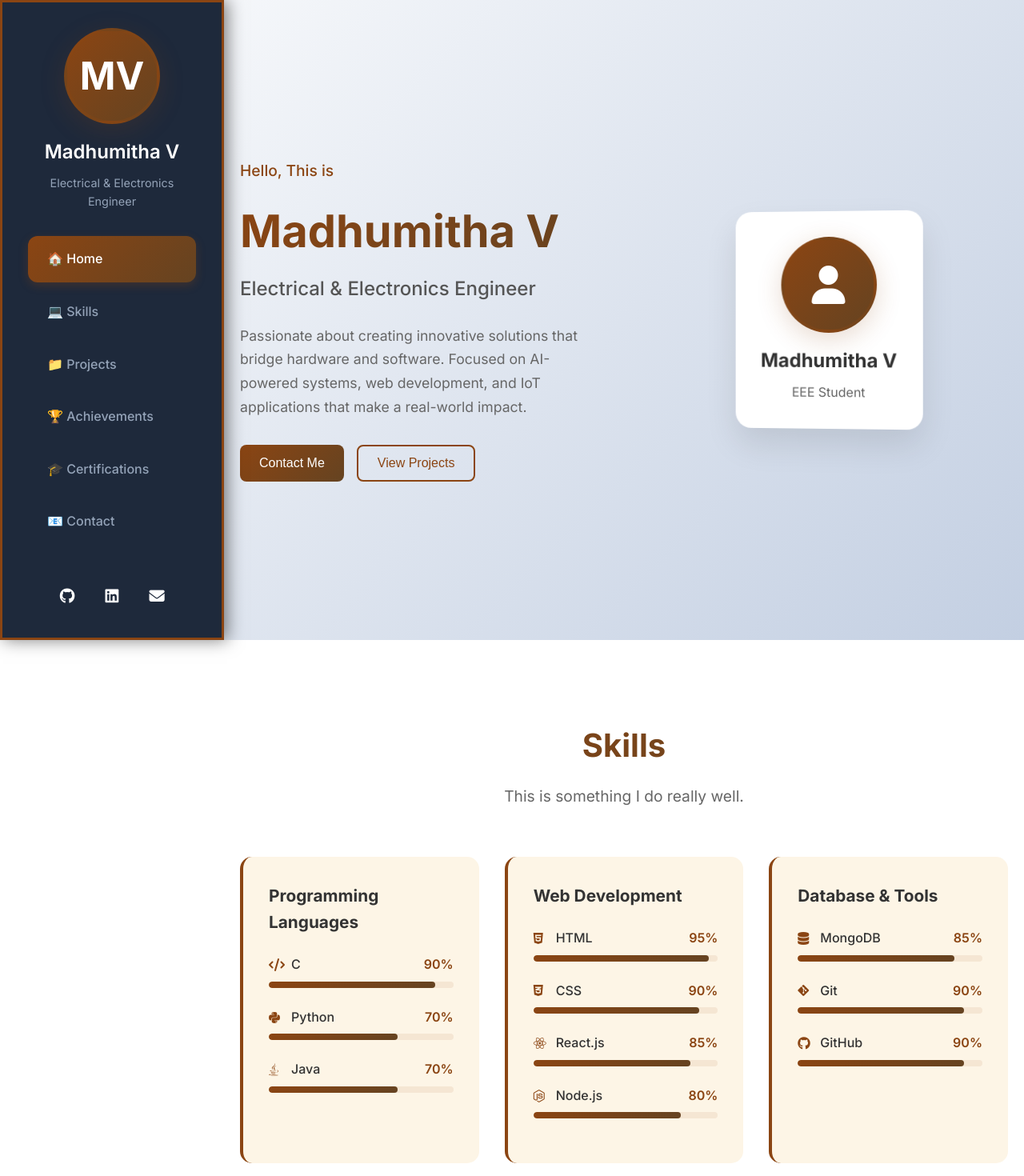
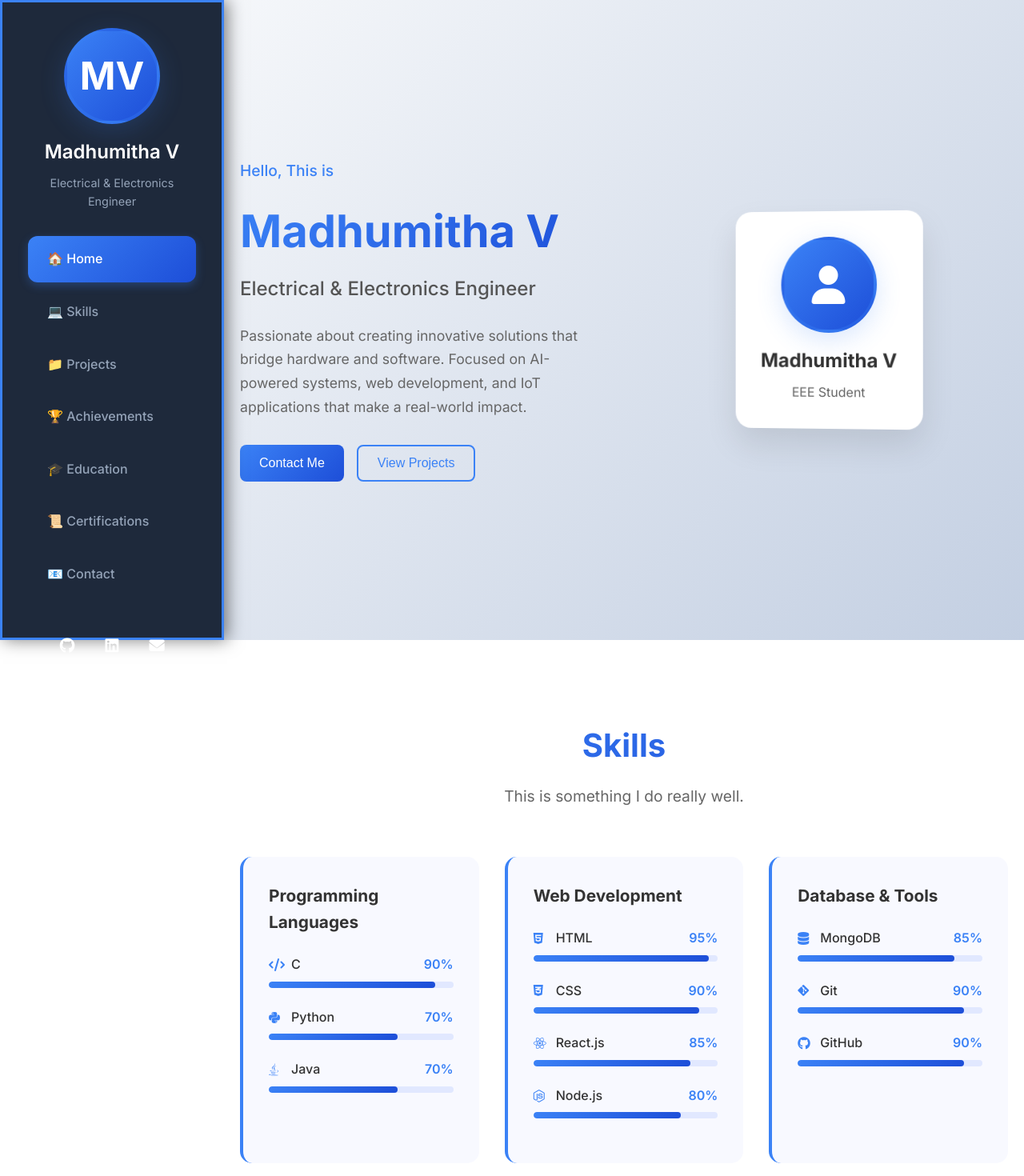
Before and after one commit to madhumitha27V/PORTFOLIO, a React (Create React App) app: page / in a window 1280 px wide. Shown: the top 1470 px of the page at 80% size. Built offline with nearby package versions, Linux system fonts and the light colour scheme.

Commit message:
Revert to blue theme, add separate Certifications section, and fix navigation

```diff
--- a/src/App.css
+++ b/src/App.css
@@ -39,7 +39,7 @@
   width: 280px !important;
   height: 100vh !important;
   background: #1e293b !important;
-  border: 3px solid #8B4513 !important;
+  border: 3px solid #3b82f6 !important;
   padding: 2rem !important;
   display: flex !important;
   flex-direction: column !important;
@@ -98,7 +98,7 @@
   width: 120px;
   height: 120px;
   border-radius: 50%;
-  background: linear-gradient(135deg, #8B4513 0%, #654321 100%);
+  background: linear-gradient(135deg, #3b82f6 0%, #1d4ed8 100%);
   display: flex;
   align-items: center;
   justify-content: center;
@@ -106,8 +106,8 @@
   font-size: 3rem;
   color: white;
   font-weight: bold;
-  border: 4px solid rgba(139, 69, 19, 0.3);
-  box-shadow: 0 8px 32px rgba(139, 69, 19, 0.2);
+  border: 4px solid rgba(59, 130, 246, 0.3);
+  box-shadow: 0 8px 32px rgba(59, 130, 246, 0.2);
 }
 
 .profile-name {
@@ -142,15 +142,15 @@
 }
 
 .nav-item:hover {
-  background: rgba(139, 69, 19, 0.1);
-  color: #8B4513;
+  background: rgba(59, 130, 246, 0.1);
+  color: #3b82f6;
   transform: translateX(5px);
 }
 
 .nav-item.active {
-  background: linear-gradient(135deg, #8B4513 0%, #654321 100%);
+  background: linear-gradient(135deg, #3b82f6 0%, #1d4ed8 100%);
   color: white;
-  box-shadow: 0 4px 12px rgba(139, 69, 19, 0.3);
+  box-shadow: 0 4px 12px rgba(59, 130, 246, 0.3);
 }
 
 .nav-item i {
@@ -181,10 +181,10 @@
 }
 
 .social-link:hover {
-  background: linear-gradient(135deg, #8B4513 0%, #654321 100%);
+  background: linear-gradient(135deg, #3b82f6 0%, #1d4ed8 100%);
   color: white;
   transform: translateY(-2px);
-  box-shadow: 0 4px 12px rgba(139, 69, 19, 0.3);
+  box-shadow: 0 4px 12px rgba(59, 130, 246, 0.3);
 }
 
 .container {
@@ -210,23 +210,23 @@
 }
 
 .btn-primary {
-  background: linear-gradient(135deg, #8B4513 0%, #654321 100%);
+  background: linear-gradient(135deg, #3b82f6 0%, #1d4ed8 100%);
   color: white;
 }
 
 .btn-primary:hover {
   transform: translateY(-2px);
-  box-shadow: 0 10px 20px rgba(139, 69, 19, 0.3);
+  box-shadow: 0 10px 20px rgba(59, 130, 246, 0.3);
 }
 
 .btn-outline {
-  border: 2px solid #8B4513;
-  color: #8B4513;
+  border: 2px solid #3b82f6;
+  color: #3b82f6;
   background: transparent;
 }
 
 .btn-outline:hover {
-  background: #8B4513;
+  background: #3b82f6;
   color: white;
   transform: translateY(-2px);
 }
@@ -240,7 +240,7 @@
   font-size: 2.5rem;
   font-weight: 700;
   margin-bottom: 16px;
-  background: linear-gradient(135deg, #8B4513 0%, #654321 100%);
+  background: linear-gradient(135deg, #3b82f6 0%, #1d4ed8 100%);
   -webkit-background-clip: text;
   -webkit-text-fill-color: transparent;
   background-clip: text;
@@ -301,7 +301,7 @@
 }
 
 .nav-menu a:hover {
-  color: #8B4513;
+  color: #3b82f6;
 }
 
 .nav-menu a::after {
@@ -311,7 +311,7 @@
   left: 0;
   width: 0;
   height: 2px;
-  background: linear-gradient(135deg, #8B4513 0%, #654321 100%);
+  background: linear-gradient(135deg, #3b82f6 0%, #1d4ed8 100%);
   transition: width 0.3s ease;
 }
 
@@ -386,7 +386,7 @@
 
 .hero-greeting {
   font-size: 1.2rem;
-  color: #8B4513;
+  color: #3b82f6;
   margin-bottom: 1rem;
   font-weight: 500;
 }
@@ -395,7 +395,7 @@
   font-size: 3.5rem;
   font-weight: 700;
   margin-bottom: 0.5rem;
-  background: linear-gradient(135deg, #8B4513 0%, #654321 100%);
+  background: linear-gradient(135deg, #3b82f6 0%, #1d4ed8 100%);
   -webkit-background-clip: text;
   -webkit-text-fill-color: transparent;
   background-clip: text;
@@ -444,7 +444,7 @@
 .profile-image {
   width: 120px;
   height: 120px;
-  background: linear-gradient(135deg, #8B4513 0%, #654321 100%);
+  background: linear-gradient(135deg, #3b82f6 0%, #1d4ed8 100%);
   border-radius: 50%;
   display: flex;
   align-items: center;
@@ -479,10 +479,10 @@
 }
 
 .skill-category {
-  background: #FDF5E6;
+  background: #f8f9ff;
   border-radius: 15px;
   padding: 2rem;
-  border-left: 4px solid #8B4513;
+  border-left: 4px solid #3b82f6;
   transition: transform 0.3s ease;
 }
 
@@ -514,7 +514,7 @@
 }
 
 .skill-info i {
-  color: #8B4513;
+  color: #3b82f6;
   width: 20px;
 }
 
@@ -525,19 +525,19 @@
 
 .skill-percentage {
   font-weight: 600;
-  color: #8B4513;
+  color: #3b82f6;
 }
 
 .skill-bar {
   height: 8px;
-  background: #F5E6D3;
+  background: #e1e8ff;
   border-radius: 4px;
   overflow: hidden;
 }
 
 .skill-progress {
   height: 100%;
-  background: linear-gradient(135deg, #8B4513 0%, #654321 100%);
+  background: linear-gradient(135deg, #3b82f6 0%, #1d4ed8 100%);
   border-radius: 4px;
   transition: width 1s ease;
 }
@@ -560,7 +560,7 @@
 }
 
 .tech-tag {
-  background: linear-gradient(135deg, #8B4513 0%, #654321 100%);
+  background: linear-gradient(135deg, #3b82f6 0%, #1d4ed8 100%);
   color: white;
   padding: 8px 16px;
   border-radius: 25px;
@@ -602,7 +602,7 @@
 
 .project-image {
   height: 200px;
-  background: linear-gradient(135deg, #D2B48C 0%, #8B4513 100%);
+  background: linear-gradient(135deg, #667eea 0%, #764ba2 100%);
   display: flex;
   align-items: center;
   justify-content: center;
@@ -623,7 +623,7 @@
 }
 
 .project-category {
-  color: #8B4513;
+  color: #667eea;
   font-size: 0.9rem;
   font-weight: 500;
   margin-bottom: 1rem;
@@ -661,15 +661,15 @@
   gap: 0.5rem;
   padding: 8px 12px;
   text-decoration: none;
-  color: #8B4513;
-  border: 1px solid #8B4513;
+  color: #3b82f6;
+  border: 1px solid #3b82f6;
   border-radius: 5px;
   font-size: 0.9rem;
   transition: all 0.3s ease;
 }
 
 .project-link:hover {
-  background: #8B4513;
+  background: #3b82f6;
   color: white;
 }
 
@@ -736,7 +736,7 @@
 }
 
 .modal-category {
-  color: #8B4513;
+  color: #667eea;
   font-size: 0.9rem;
 }
 
@@ -794,7 +794,7 @@
   padding: 2rem;
   box-shadow: 0 10px 30px rgba(0, 0, 0, 0.1);
   transition: all 0.3s ease;
-  border-left: 4px solid #8B4513;
+  border-left: 4px solid #667eea;
 }
 
 .achievement-card:hover {
@@ -806,8 +806,8 @@
   border-left-color: #ffd700;
 }
 
-.achievement-card.brown {
-  border-left-color: #8B4513;
+.achievement-card.blue {
+  border-left-color: #007bff;
 }
 
 .achievement-card.green {
@@ -821,7 +821,7 @@
 .achievement-icon {
   font-size: 2.5rem;
   margin-bottom: 1rem;
-  color: #8B4513;
+  color: #3b82f6;
 }
 
 .achievement-header h3 {
@@ -846,7 +846,7 @@
 }
 
 .achievement-date {
-  color: #8B4513;
+  color: #3b82f6;
   font-size: 0.9rem;
   font-weight: 500;
   display: flex;
@@ -888,7 +888,7 @@
 }
 
 .education-card {
-  background: #FDF5E6;
+  background: #f8f9ff;
   border-radius: 15px;
   padding: 2rem;
   display: flex;
@@ -898,7 +898,7 @@
 
 .education-icon {
   font-size: 2rem;
-  color: #8B4513;
+  color: #3b82f6;
 }
 
 .education-content h4 {
@@ -912,7 +912,7 @@
 }
 
 .education-grade {
-  color: #8B4513;
+  color: #3b82f6;
   font-weight: 500;
 }
 
@@ -1010,7 +1010,7 @@
 .contact-icon {
   width: 50px;
   height: 50px;
-  background: linear-gradient(135deg, #8B4513 0%, #654321 100%);
+  background: linear-gradient(135deg, #3b82f6 0%, #1d4ed8 100%);
   border-radius: 10px;
   display: flex;
   align-items: center;
@@ -1030,14 +1030,14 @@
 }
 
 .contact-link {
-  color: #8B4513;
+  color: #3b82f6;
   text-decoration: none;
   font-weight: 500;
   transition: color 0.3s ease;
 }
 
 .contact-link:hover {
-  color: #654321;
+  color: #1d4ed8;
 }
 
 .resume-download {
@@ -1081,7 +1081,7 @@
 .form-group input:focus,
 .form-group textarea:focus {
   outline: none;
-  border-color: #8B4513;
+  border-color: #3b82f6;
 }
 
 .form-group textarea {
@@ -1132,7 +1132,7 @@
 }
 
 .footer-section h4 {
-  color: #8B4513;
+  color: #3b82f6;
   margin-bottom: 1rem;
 }
 
@@ -1179,7 +1179,7 @@
 }
 
 .footer-links a:hover {
-  color: #8B4513;
+  color: #3b82f6;
 }
 
 .footer-contact p {
@@ -1191,7 +1191,7 @@
 }
 
 .footer-contact i {
-  color: #8B4513;
+  color: #3b82f6;
   width: 20px;
 }
 
@@ -1202,7 +1202,7 @@
 }
 
 .footer-tech span {
-  background: #8B4513;
+  background: #3b82f6;
   color: white;
   padding: 4px 8px;
   border-radius: 4px;
@@ -1381,6 +1381,6 @@
 a:focus,
 input:focus,
 textarea:focus {
-  outline: 2px solid #8B4513;
+  outline: 2px solid #3b82f6;
   outline-offset: 2px;
 }
--- a/src/App.js
+++ b/src/App.js
@@ -5,6 +5,7 @@
 import Skills from './components/Skills';
 import Projects from './components/Projects';
 import Achievements from './components/Achievements';
+import Certifications from './components/Certifications';
 import Contact from './components/Contact';
 import Footer from './components/Footer';
 
@@ -17,6 +18,7 @@
         <Skills />
         <Projects />
         <Achievements />
+        <Certifications />
         <Contact />
         <Footer />
       </div>
--- a/src/components/Achievements.js
+++ b/src/components/Achievements.js
@@ -18,7 +18,7 @@
       category: "Leadership",
       date: "2023-2024",
       icon: "fas fa-users",
-      color: "brown"
+      color: "blue"
     },
     {
       id: 3,
@@ -36,7 +36,7 @@
       category: "Achievement",
       date: "2025",
       icon: "fas fa-medal",
-      color: "brown",
+      color: "blue",
       reward: "₹1000"
     },
     {
--- /dev/null
+++ b/src/components/Certifications.js
@@ -0,0 +1,110 @@
+import React from 'react';
+
+const Certifications = () => {
+  const certifications = [
+    {
+      id: 1,
+      title: "Microsoft Applied Skills",
+      issuer: "Microsoft",
+      description: "Azure AI Language Processing",
+      date: "2024",
+      icon: "fab fa-microsoft",
+      color: "#00bcf2"
+    },
+    {
+      id: 2,
+      title: "Oracle Cloud Infrastructure",
+      issuer: "Oracle",
+      description: "AI Foundations Associate",
+      date: "2024",
+      icon: "fas fa-cloud",
+      color: "#f80000"
+    },
+    {
+      id: 3,
+      title: "ARM Embedded Development",
+      issuer: "ARM",
+      description: "ARM Processor Application Development",
+      date: "2024",
+      icon: "fas fa-microchip",
+      color: "#0091bd"
+    },
+    {
+      id: 4,
+      title: "ECAD Certification",
+      issuer: "ECAD",
+      description: "Electronic Computer Aided Design",
+      date: "2024",
+      icon: "fas fa-drafting-compass",
+      color: "#28a745"
+    }
+  ];
+
+  return (
+    <section className="certifications" id="certifications" style={{padding: '100px 0', background: 'white'}}>
+      <div className="container">
+        <div className="section-header">
+          <h2>Certifications</h2>
+          <p>Professional certifications and technical achievements</p>
+        </div>
+
+        <div className="cert-grid" style={{
+          display: 'grid',
+          gridTemplateColumns: 'repeat(auto-fit, minmax(280px, 1fr))',
+          gap: '2rem'
+        }}>
+          {certifications.map((cert) => (
+            <div key={cert.id} className="cert-card" style={{
+              background: 'white',
+              borderRadius: '15px',
+              padding: '2rem',
+              boxShadow: '0 10px 30px rgba(0, 0, 0, 0.1)',
+              transition: 'transform 0.3s ease',
+              textAlign: 'center',
+              border: `3px solid ${cert.color}20`,
+            }}>
+              <div style={{
+                fontSize: '2.5rem',
+                marginBottom: '1rem',
+                color: cert.color
+              }}>
+                <i className={cert.icon}></i>
+              </div>
+              <h4 style={{
+                color: '#333',
+                marginBottom: '0.5rem',
+                fontSize: '1.2rem'
+              }}>
+                {cert.title}
+              </h4>
+              <p style={{
+                color: '#666',
+                marginBottom: '1rem',
+                fontSize: '0.9rem',
+                fontWeight: '500'
+              }}>
+                {cert.issuer}
+              </p>
+              <p style={{
+                color: '#666',
+                marginBottom: '1rem'
+              }}>
+                {cert.description}
+              </p>
+              <div style={{
+                color: '#3b82f6',
+                fontWeight: '500',
+                fontSize: '0.9rem'
+              }}>
+                <i className="fas fa-calendar" style={{marginRight: '0.5rem'}}></i>
+                {cert.date}
+              </div>
+            </div>
+          ))}
+        </div>
+      </div>
+    </section>
+  );
+};
+
+export default Certifications;
--- a/src/components/Sidebar.js
+++ b/src/components/Sidebar.js
@@ -59,8 +59,11 @@
           <a href="#achievements" className="nav-item" onClick={(e) => {e.preventDefault(); scrollToSection('achievements');}}>
             🏆 Achievements
           </a>
-          <a href="#certifications" className="nav-item" onClick={(e) => {e.preventDefault(); scrollToSection('achievements');}}>
-            🎓 Certifications
+          <a href="#education" className="nav-item" onClick={(e) => {e.preventDefault(); scrollToSection('achievements');}}>
+            🎓 Education
+          </a>
+          <a href="#certifications" className="nav-item" onClick={(e) => {e.preventDefault(); scrollToSection('certifications');}}>
+            📜 Certifications
           </a>
           <a href="#contact" className="nav-item" onClick={(e) => {e.preventDefault(); scrollToSection('contact');}}>
             📧 Contact
```
